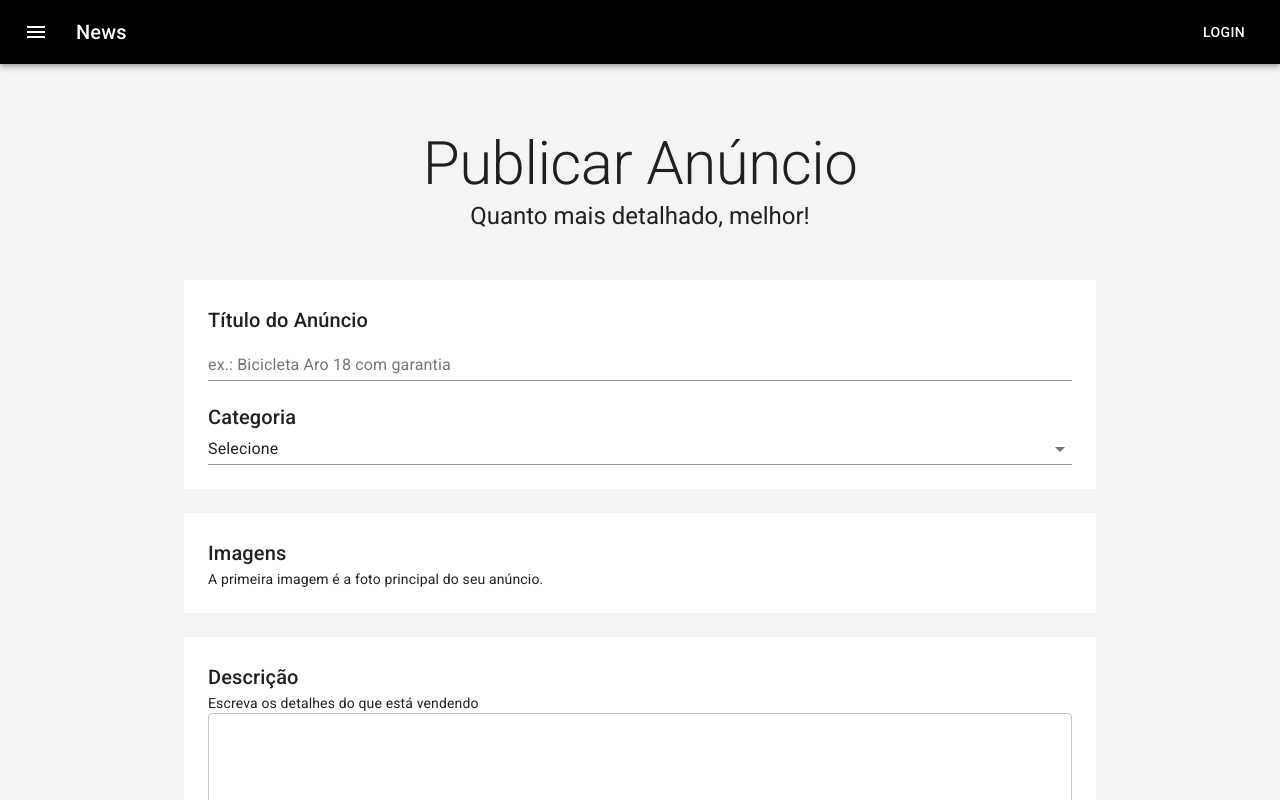
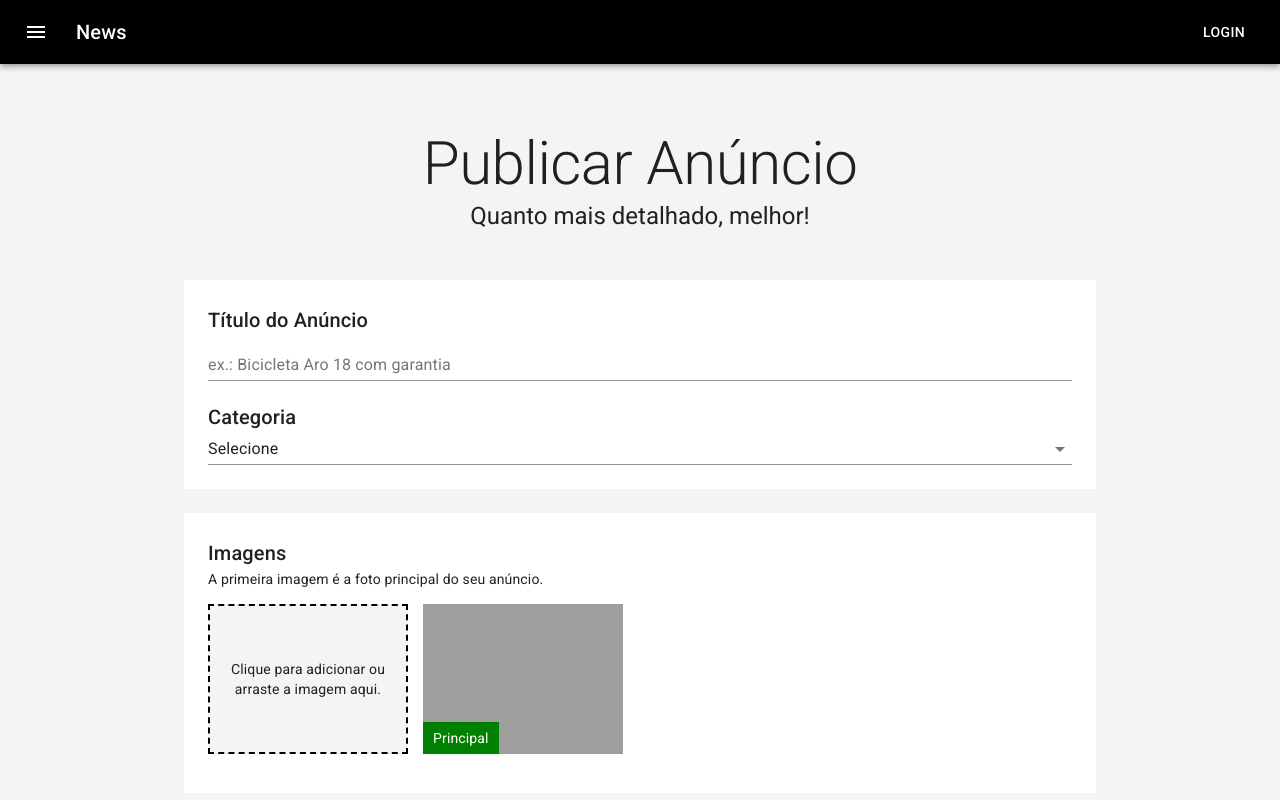
Before and after one commit to arqpatrick/anunx, a Next.js app: page /user/publish in a window 1280 px wide. Shown: the top 800 px of the page. Built offline with nearby package versions, Linux system fonts and the light colour scheme; grey boxes are pictures that could not be loaded.

Commit message:
configuração do campo de imagem

```diff
--- a/package.json
+++ b/package.json
@@ -13,7 +13,8 @@
     "@material-ui/icons": "^4.11.2",
     "next": "11.1.0",
     "react": "17.0.2",
-    "react-dom": "17.0.2"
+    "react-dom": "17.0.2",
+    "react-dropzone": "^11.3.4"
   },
   "devDependencies": {
     "eslint": "7.32.0",
--- a/pages/user/publish.js
+++ b/pages/user/publish.js
@@ -1,10 +1,22 @@
-import { Box, Button, Container, Select, TextField, Typography } from '@material-ui/core'
+import {
+  Box,
+  Button,
+  Container,
+  IconButton,
+  Select,
+  TextField,
+  Typography
+} from '@material-ui/core'
+
 import { makeStyles } from '@material-ui/core/styles'
+import { DeleteForever } from '@material-ui/icons'
 
 import TemplateDefault from '../../src/templates/Default'
 
 // CSS
 const useStyles = makeStyles((theme) => ({
+  mask: {},
+  mainImage: {},
   container: {
     padding: theme.spacing(8, 0, 6)
   },
@@ -14,7 +26,52 @@
   box: {
     backgroundColor: theme.palette.background.white,
     padding: theme.spacing(3),
-  }
+  },
+  thumbsContainer: {
+    display: 'flex',
+    marginTop: 15,
+  },
+  dropzone: {
+    display: 'flex',
+    justifyContent: 'center',
+    alignItems: 'center',
+    textAlign: 'center',
+    padding: 10,
+    width: 200,
+    height: 150,
+    margin: '0 15px 15px 0',
+    backgroundColor: theme.palette.background.default,
+    border: '2px dashed black'
+  },
+  thumb: {
+    position: 'relative',
+    width: 200,
+    height: 150,
+    backgroundSize: 'cover',
+    backgroundPosition: 'center center',
+
+    '& $mainImage': {
+      backgroundColor: 'green',
+      padding: '6px 10px',
+      position: 'absolute',
+      bottom: 0,
+      left: 0,
+    },
+
+    '&:hover $mask': {
+      display: 'flex',
+    },
+
+    '& $mask': {
+      display: 'none',
+      justifyContent: 'center',
+      alignItems: 'center',
+      textAlign: 'center',
+      backgroundColor: 'rgba(0, 0, 0, 0.7)',
+      width: '100%',
+      height: '100%',
+    }
+  },
 }))
 
 
@@ -86,6 +143,31 @@
           <Typography component="div" variant="body2" color="textPrimary">
             A primeira imagem é a foto principal do seu anúncio.
           </Typography>
+          <Box className={classes.thumbsContainer}>
+            <Box className={classes.dropzone}>
+              <Typography variant="body2" color="textPrimary">
+                Clique para adicionar ou arraste a imagem aqui.
+              </Typography>
+            </Box>
+
+            <Box
+              className={classes.thumb}
+              style={{ backgroundImage: 'url(https://source.unsplash.com/random)'}}
+            >
+              <Box className={classes.mainImage}>
+                <Typography variant="body2" color="secondary">
+                  Principal
+                </Typography>
+              </Box>
+
+              <Box className={classes.mask}>
+                <IconButton color="secondary">
+                  <DeleteForever fontSize="large" />
+                </IconButton>
+              </Box>
+            </Box>
+
+          </Box>
         </Box>
       </Container>
 
--- a/src/theme.js
+++ b/src/theme.js
@@ -4,6 +4,9 @@
   palette: {
     primary: {
       main: '#000000',
+    },
+    secondary: {
+      main: '#fff'
     },
     background: {
       default: 'rgb(242, 244, 245)',
```
Also changed, not shown: 1 other file (tests, documents, lock files or other folders).
